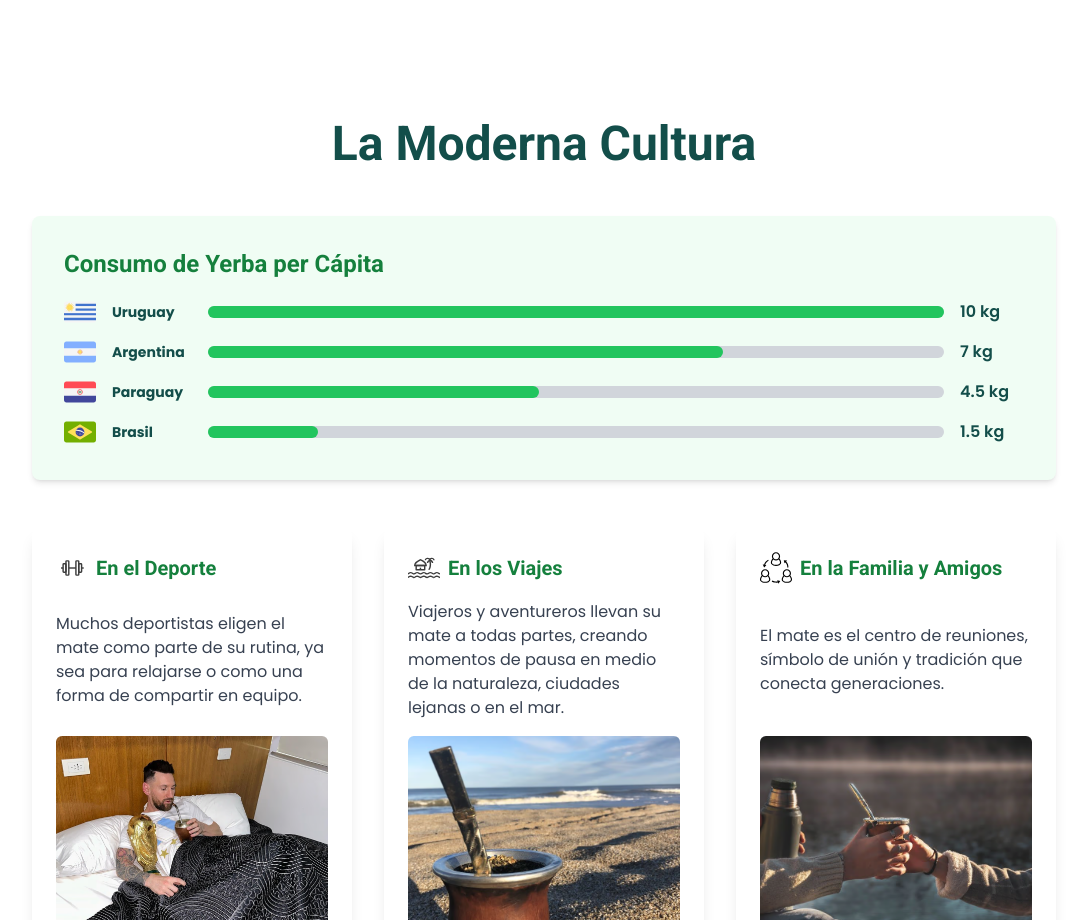
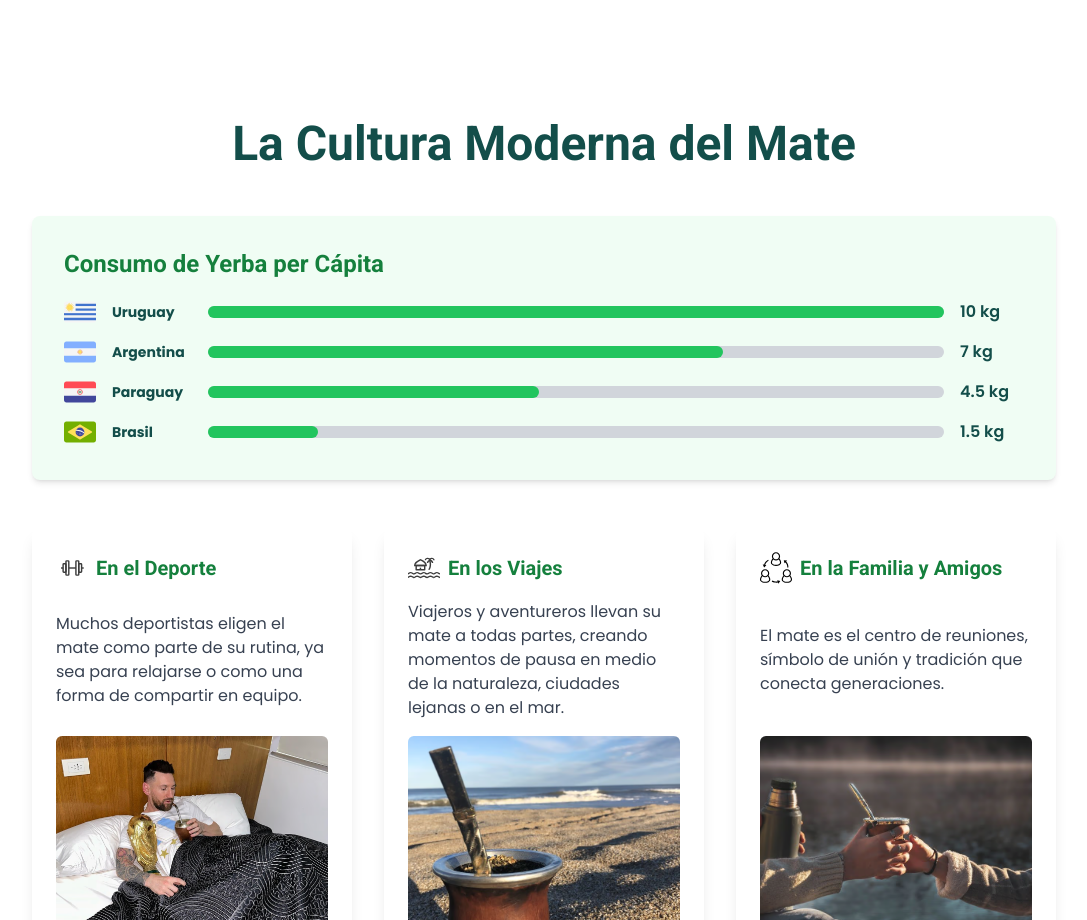
Before and after one commit to Smilari/Mateando, an Astro site: page / in a window 1280 px wide. Shown: the part 2620-3540 px from the top of the page, without its empty margins (96-1183 px from the left). Built offline with nearby package versions, Linux system fonts and the light colour scheme; Astro itself is replaced by a stand-in of ours.

Commit message:
Title fix

```diff
--- a/src/components/ModernCulture/ModernCulture.astro
+++ b/src/components/ModernCulture/ModernCulture.astro
@@ -4,7 +4,7 @@ import MateInPlaces from "@components/ModernCulture/MateInPlaces.astro";
 import SectionContainer from "../utils/SectionContainer.astro";
 ---
 
-<SectionContainer id="cultura-moderna" subtitle="La Moderna Cultura">
+<SectionContainer id="cultura-moderna" subtitle="La Cultura Moderna del Mate">
     <ConsumptionGraphic/>
     <MateInPlaces/>
 </SectionContainer>
```
